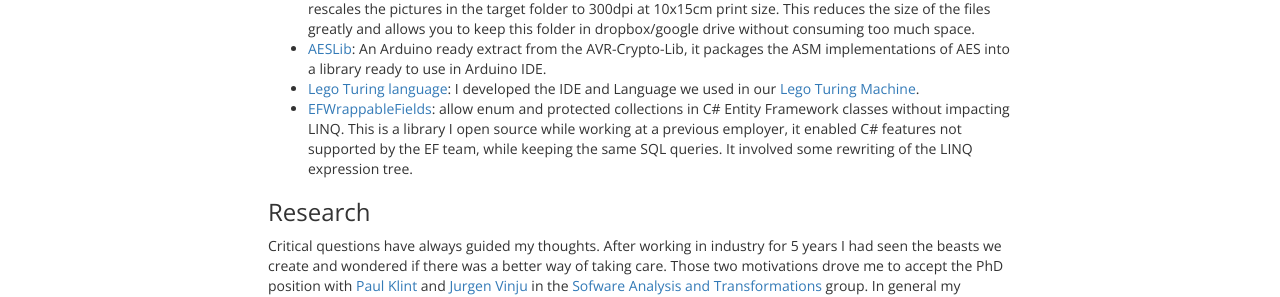
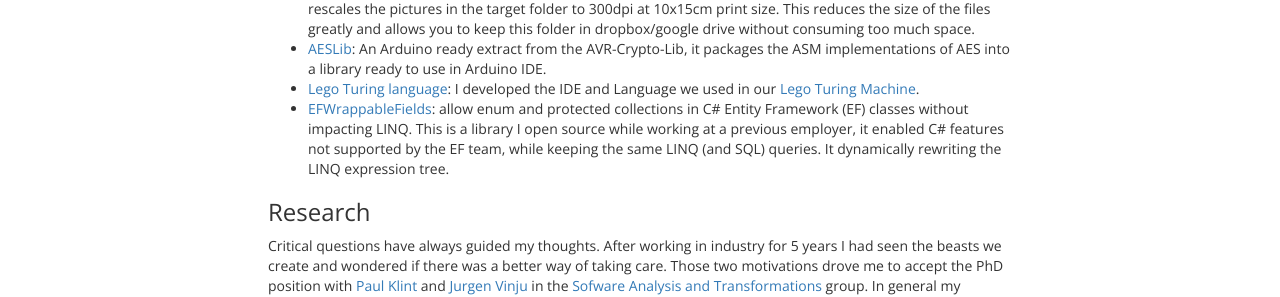
Before and after one commit to DavyLandman/davylandman.github.io, a Jekyll site: the page built from index.md, in a window 1280 px wide. Shown: the part 1180-1477 px from the top of the page. Built offline with Jekyll 4.4.1, drawn with Linux system fonts in a browser that asks for light colours.

Commit message:
Improving the general text

```diff
--- a/index.md
+++ b/index.md
@@ -20,7 +20,7 @@ Writing software is a wonderful combination of creativity and engineering. Here
 - [cloud-backup](https://github.com/DavyLandman/cloud-photo-backup): small utility to sync a directory with pictures to another folder, it also compresses and rescales the pictures in the target folder to 300dpi at 10x15cm print size. This reduces the size of the files greatly and allows you to keep this folder in dropbox/google drive without consuming too much space.
 - [AESLib](https://github.com/DavyLandman/AESLib): An Arduino ready extract from the AVR-Crypto-Lib, it packages the ASM implementations of AES into a library ready to use in Arduino IDE.
 - [Lego Turing language](https://github.com/cwi-swat/TuringLEGO): I developed the IDE and Language we used in our [Lego Turing Machine](http://www.legoturingmachine.org).
-- [EFWrappableFields](): allow enum and protected collections in C# Entity Framework classes without impacting LINQ. This is a library I open source while working at a previous employer, it enabled C# features not supported by the EF team, while keeping the same SQL queries. It involved some rewriting of the LINQ expression tree.
+- [EFWrappableFields](): allow enum and protected collections in C# Entity Framework (EF) classes without impacting LINQ. This is a library I open source while working at a previous employer, it enabled C# features not supported by the EF team, while keeping the same LINQ (and SQL) queries. It dynamically rewriting the LINQ expression tree.
 
 ### Research
 
```
